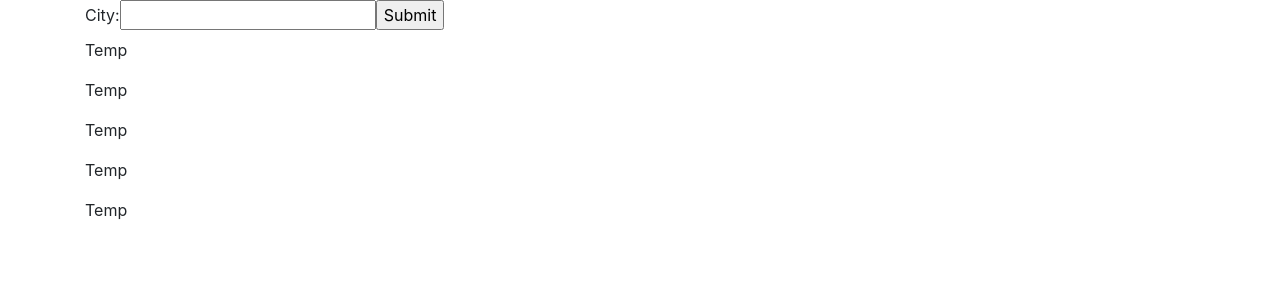
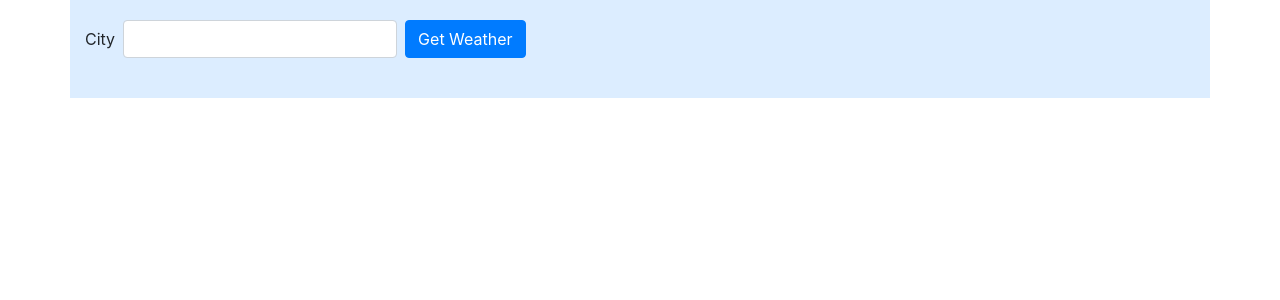
Before and after one commit to doniarobinson/weather-app, a React (Create React App) app: page / in a window 1280 px wide. Shown: the top 300 px of the page. Built offline with nearby package versions, Linux system fonts and the light colour scheme.

Commit message:
5-day forecast displaying pretty well

```diff
--- a/package.json
+++ b/package.json
@@ -8,6 +8,7 @@
     "@testing-library/user-event": "^7.1.2",
     "axios": "^0.20.0",
     "bootstrap": "^4.5.2",
+    "cities.json": "^1.1.5",
     "react": "^16.13.1",
     "react-dom": "^16.13.1",
     "react-scripts": "3.4.3"
--- a/src/api/server.js
+++ b/src/api/server.js
@@ -1,19 +1,33 @@
 const axios = require('axios');
+const cities = require('cities.json');
+
 // I would normally not push my .env file, of course, but so that testers
 // don't have to generate their own API KEY, I have
 
-async function getWeatherByCity(city) {
-  console.log(city);
-  try {
-    const response = await axios.get(`https://api.openweathermap.org/data/2.5/weather?q=chicago&units=imperial&APPID=${process.env.REACT_APP_APPID}`);
-    return response.data.main.temp;
+async function getWeatherByCity(name, country) {
+  const found = cities.filter(city =>
+    city.name.toLowerCase() === name.toLowerCase()
+  );
+
+  if (found[0]) {
+    const lat = found[0].lat;
+    const lon = found[0].lng;
+
+    try {
+      const response = await axios.get(`https://api.openweathermap.org/data/2.5/onecall?lat=${lat}&lon=${lon}&units=imperial&APPID=${process.env.REACT_APP_APPID}`);
+      return response.data;
+    }
+    catch (error) {
+      //console.log(error);
+      //return error;
+      return "Error. Please try again.";
+    }
+
   }
-  catch (error) {
-    console.log(error);
-    return error;
+  else {
+    return "Error. Please try again.";
   }
+
 }
 
 export { getWeatherByCity };
-
-//${city}
--- a/src/components/App.css
+++ b/src/components/App.css
@@ -1,38 +1,20 @@
-.App {
+.container {
   text-align: center;
+  padding: 20px 0;
+  background-color: #DCEDFF;
 }
 
-.App-logo {
-  height: 40vmin;
-  pointer-events: none;
+.get-city {
+  padding-bottom: 20px;
 }
 
-@media (prefers-reduced-motion: no-preference) {
-  .App-logo {
-    animation: App-logo-spin infinite 20s linear;
-  }
+.day {
+  /*background-color: #0AD3FF;*/
+  background-color: #A4C0EA;
+  /*border: 5px solid #037971;*/
+  padding: 8px;
 }
 
-.App-header {
-  background-color: #282c34;
-  min-height: 100vh;
-  display: flex;
-  flex-direction: column;
-  align-items: center;
-  justify-content: center;
-  font-size: calc(10px + 2vmin);
-  color: white;
+h3 {
+
 }
-
-.App-link {
-  color: #61dafb;
-}
-
-@keyframes App-logo-spin {
-  from {
-    transform: rotate(0deg);
-  }
-  to {
-    transform: rotate(360deg);
-  }
-}
--- a/src/components/App.js
+++ b/src/components/App.js
@@ -8,7 +8,12 @@ class App extends React.Component {
     super();
     this.state = {
       city: '',
-      temp: ''
+      day0: '',
+      day1: '',
+      day2: '',
+      day3: '',
+      day4: '',
+      dayNames: []
     };
     this.handleChange = this.handleChange.bind(this);
     this.handleSubmit = this.handleSubmit.bind(this);
@@ -21,25 +26,59 @@ class App extends React.Component {
   handleSubmit = async event => {
     event.preventDefault();
     const response = await getWeatherByCity(this.state.city);
-    this.setState({ temp: response });
-    console.log(this.state.temp);
+    if (response === "Error. Please try again.") {
+      // TODO: do something, alert is easy
+    }
+    else {
+      console.log(response);
+      this.setState({ day0: response.daily[0] });
+      this.setState({ day1: response.daily[1] });
+      this.setState({ day2: response.daily[2] });
+      this.setState({ day3: response.daily[3] });
+      this.setState({ day4: response.daily[4] });
+      // set daynames
+      const daysofWeek = ["Sunday", "Monday", "Tuesday", "Wednesday", "Thursday", "Friday", "Saturday"];
+      const currentDay = new Date().getDay();
+      let tmpArray = [];
+      for (let i = 1; i < 6; i++) {
+        let findTheDay = (i + currentDay) % 7;
+        tmpArray.push(daysofWeek[findTheDay]);
+      }
+      this.setState({ dayNames: tmpArray });
+    }
   };
 
   render() {
     return (
       <div className="container">
-        <form onSubmit={this.handleSubmit}>
-          <label>
-            City:
-          <input type="text" name="city" value={this.state.city} onChange={this.handleChange} />
-          </label>
-          <input type="submit" value="Submit" />
-        </form>
-        <DayForecast />
-        <DayForecast />
-        <DayForecast />
-        <DayForecast />
-        <DayForecast />
+        <div className="row get-city">
+          <div className="col-md-5">
+            <form className="form-inline" onSubmit={this.handleSubmit}>
+              <label className="mr-2" htmlFor="inputCity">City</label>
+              <input type="text" className="form-control mr-2" name="city" id="inputCity" value={this.state.city} onChange={this.handleChange} />
+              <button type="submit" className="btn btn-primary">Get Weather</button>
+            </form>
+          </div>
+        </div>
+        <div className="row">
+          <div className="col-md-1"></div>
+          <div className="col-md-2">
+            {this.state.day0 ? <DayForecast day={this.state.dayNames[0]} forecast={this.state.day0} /> : null}
+          </div>
+          <div className="col-md-2">
+            {this.state.day1 ? <DayForecast day={this.state.dayNames[1]} forecast={this.state.day1} /> : null}
+          </div>
+          <div className="col-md-2">
+            {this.state.day2 ? <DayForecast day={this.state.dayNames[2]} forecast={this.state.day2} /> : null}
+          </div>
+          <div className="col-md-2">
+            {this.state.day3 ? <DayForecast day={this.state.dayNames[3]} forecast={this.state.day3} /> : null}
+          </div>
+          <div className="col-md-2">
+            {this.state.day4 ? <DayForecast day={this.state.dayNames[4]} forecast={this.state.day4} /> : null}
+          </div>
+          <div className="col-md-1"></div>
+        </div>
       </div>
     );
   }
--- a/src/components/DayForecast.js
+++ b/src/components/DayForecast.js
@@ -4,9 +4,25 @@ import React from 'react';
 class DayForecast extends React.Component {
 
   render() {
+    const forecast = this.props.forecast;
+
+    function getImgUrl(imgName) {
+      return "http://openweathermap.org/img/wn/" + imgName + "@2x.png";
+    }
+
+    function cleanUpTemp(temp) {
+      return Math.round(temp) + '°';
+    }
+
     return (
-      <div>
-        <p>Temp</p>
+      <div className="day rounded-lg">
+        <h3>{this.props.day}</h3>
+
+        <p><img src={getImgUrl(forecast.weather[0].icon)} alt={forecast.weather[0].description} /></p>
+
+        <h4>High: {cleanUpTemp(forecast.temp.max)}</h4>
+
+        <h4>Low: {cleanUpTemp(forecast.temp.min)}</h4>
       </div>
     );
   }
```
Also changed, not shown: 1 other file (tests, documents, lock files or other folders).
